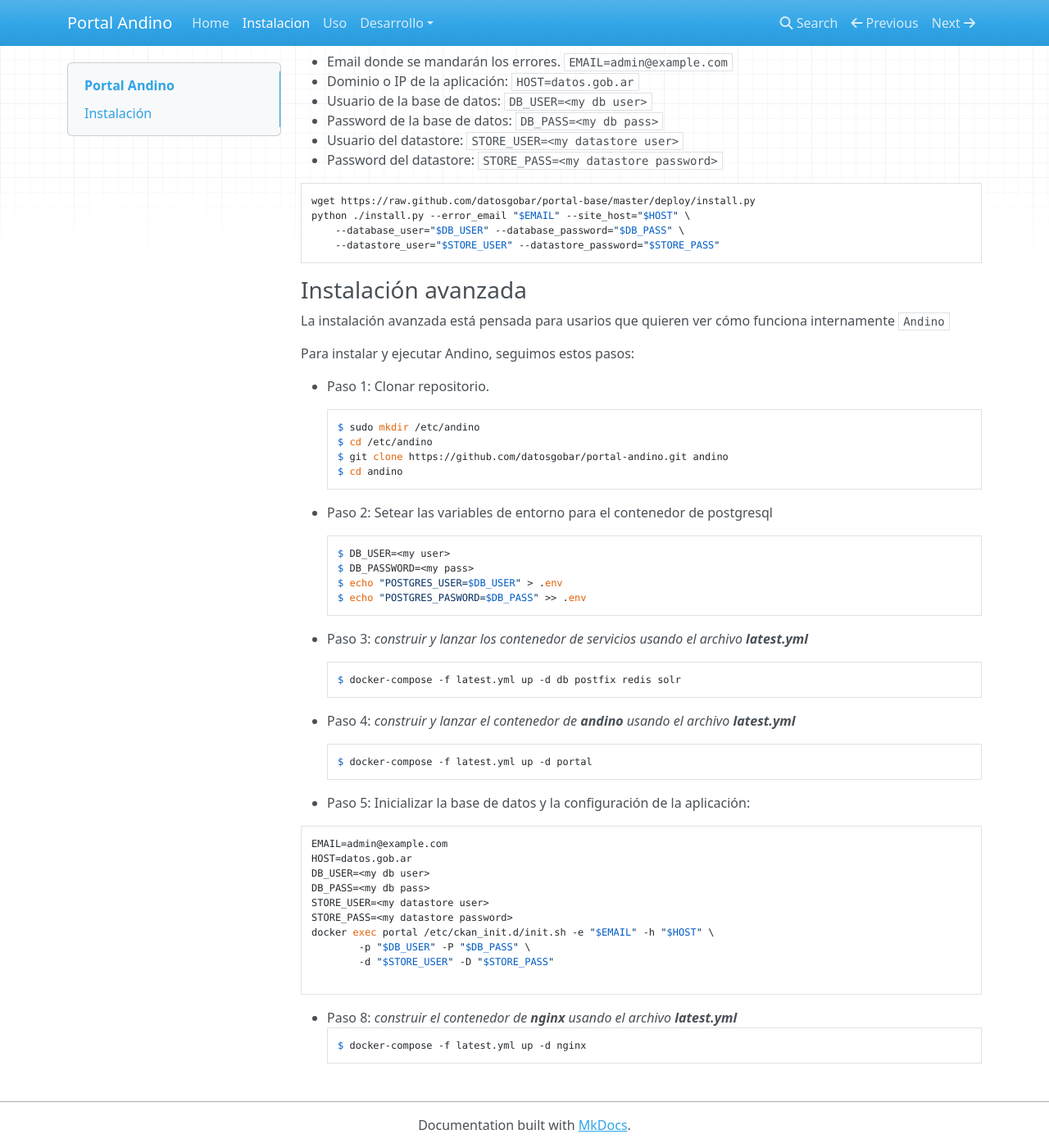
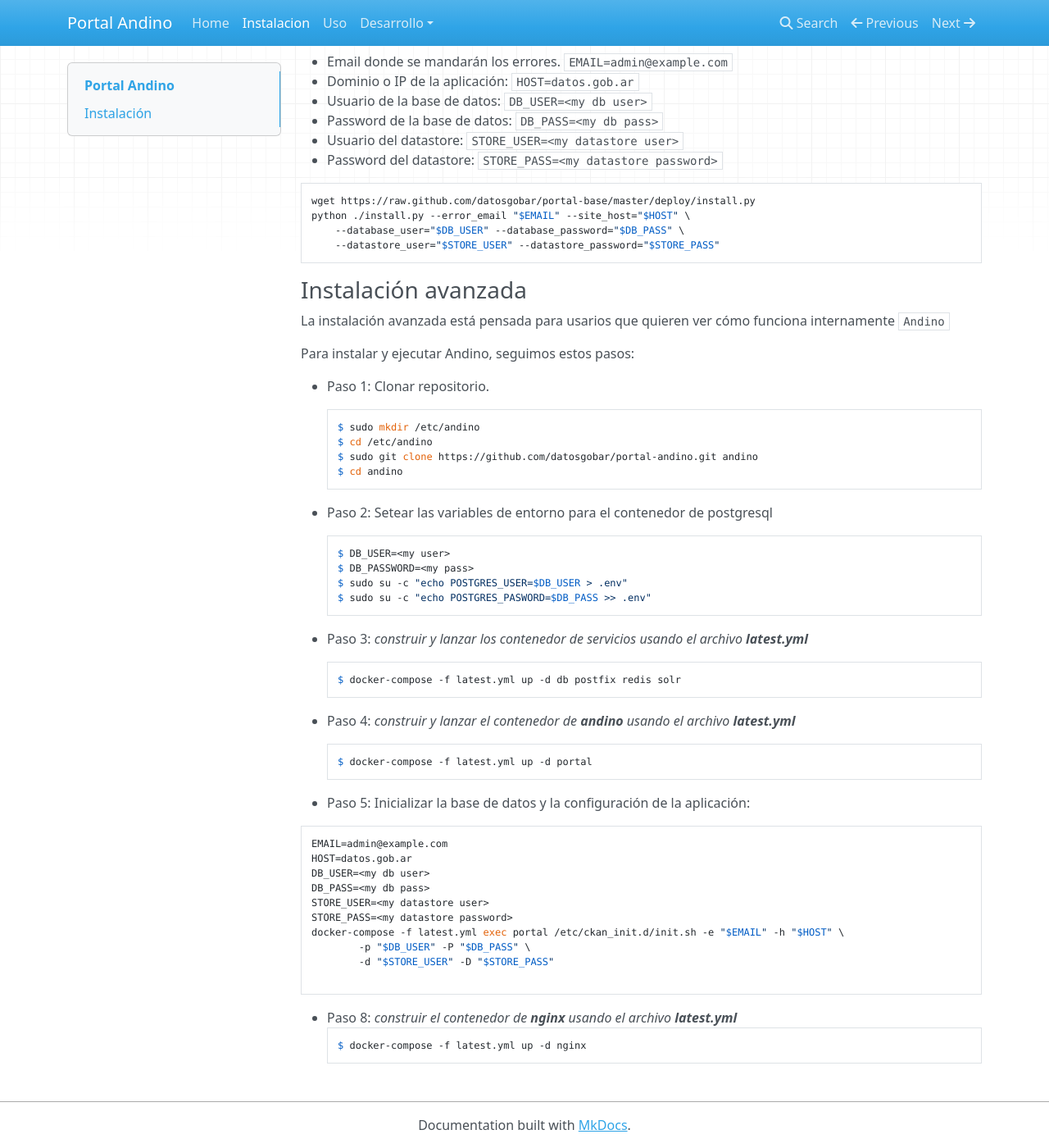
Before and after one commit to datosgobar/portal-andino, an MkDocs documentation site: the page built from docs/setup/install.md, in a window 1280 px wide and 1400 px high, scrolled down 673 px. Shown: the whole window at 82% size. Built offline with MkDocs 1.6.1, drawn with Linux system fonts in a browser that asks for light colours; nearby versions of some CDN libraries; old or Windows-style settings are respelled for this version of MkDocs.

Commit message:
Arreglo la documentacion

```diff
--- a/docs/setup/install.md
+++ b/docs/setup/install.md
@@ -47,15 +47,15 @@
 
 		$ sudo mkdir /etc/andino
 		$ cd /etc/andino
-		$ git clone https://github.com/datosgobar/portal-andino.git andino
+		$ sudo git clone https://github.com/datosgobar/portal-andino.git andino
 		$ cd andino
 
 + Paso 2: Setear las variables de entorno para el contenedor de postgresql
 
         $ DB_USER=<my user>
         $ DB_PASSWORD=<my pass>
-        $ echo "POSTGRES_USER=$DB_USER" > .env
-        $ echo "POSTGRES_PASWORD=$DB_PASS" >> .env
+        $ sudo su -c "echo POSTGRES_USER=$DB_USER > .env"
+        $ sudo su -c "echo POSTGRES_PASWORD=$DB_PASS >> .env"
 
 
 + Paso 3: _construir y lanzar los contenedor de servicios usando el archivo **latest.yml**_
@@ -76,7 +76,7 @@
 DB_PASS=<my db pass>
 STORE_USER=<my datastore user>
 STORE_PASS=<my datastore password>
-docker exec portal /etc/ckan_init.d/init.sh -e "$EMAIL" -h "$HOST" \
+docker-compose -f latest.yml exec portal /etc/ckan_init.d/init.sh -e "$EMAIL" -h "$HOST" \
         -p "$DB_USER" -P "$DB_PASS" \
         -d "$STORE_USER" -D "$STORE_PASS"
 
```
